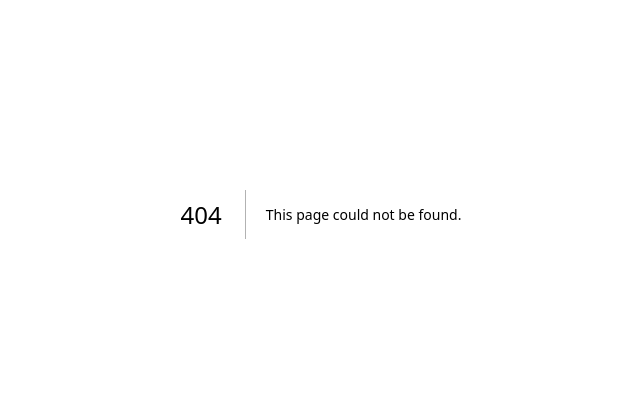
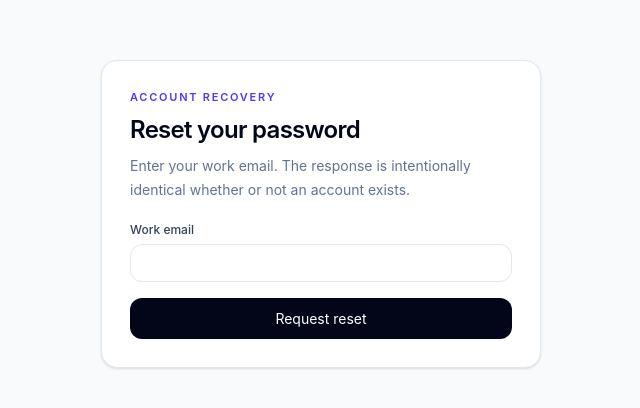
Before and after one commit to sajadcut/interview, a Next.js app in the folder apps/web/: page /forgot-password in a window 1280 px wide. Before the commit this address had no page. Shown: the part 186-594 px from the top of the page, without its empty margins (319-959 px from the left). Built offline with nearby package versions, Linux system fonts and the light colour scheme.

Commit message:
feat(auth): add password recovery request UI

```diff
--- /dev/null
+++ b/apps/web/app/forgot-password/page.tsx
@@ -0,0 +1,50 @@
+"use client";
+
+import { FormEvent, useState } from "react";
+
+export default function ForgotPasswordPage() {
+  const [email, setEmail] = useState("");
+  const [busy, setBusy] = useState(false);
+  const [done, setDone] = useState(false);
+  const [developmentToken, setDevelopmentToken] = useState<string | null>(null);
+
+  async function submit(event: FormEvent<HTMLFormElement>) {
+    event.preventDefault();
+    setBusy(true);
+    try {
+      const response = await fetch("/api/backend/auth/password-reset/request", {
+        method: "POST",
+        credentials: "same-origin",
+        headers: { "content-type": "application/json" },
+        body: JSON.stringify({ email }),
+      });
+      const payload = (await response.json().catch(() => null)) as { developmentToken?: string } | null;
+      if (payload?.developmentToken) setDevelopmentToken(payload.developmentToken);
+      setDone(true);
+    } finally {
+      setBusy(false);
+    }
+  }
+
+  return (
+    <main className="grid min-h-screen place-items-center bg-slate-50 px-4 py-10">
+      <section className="w-full max-w-[440px] rounded-2xl border border-slate-200 bg-white p-7 shadow-sm">
+        <div className="text-[11px] font-semibold uppercase tracking-[.16em] text-indigo-600">Account recovery</div>
+        <h1 className="mt-2 text-2xl font-semibold tracking-[-.03em] text-slate-950">Reset your password</h1>
+        <p className="mt-2 text-sm leading-6 text-slate-500">Enter your work email. The response is intentionally identical whether or not an account exists.</p>
+        {done ? (
+          <div className="mt-5 space-y-3">
+            <div className="rounded-xl bg-emerald-50 p-3 text-xs text-emerald-700">If the account is eligible, a reset link will be delivered.</div>
+            {developmentToken ? <a className="block rounded-xl border border-amber-200 bg-amber-50 p-3 text-xs font-semibold text-amber-800" href={`/reset-password?token=${encodeURIComponent(developmentToken)}`}>Development only: open reset link</a> : null}
+            <a className="text-xs font-semibold text-indigo-600" href="/login">Return to sign in</a>
+          </div>
+        ) : (
+          <form className="mt-5 space-y-4" onSubmit={submit}>
+            <label className="block text-xs font-medium text-slate-700">Work email<input type="email" required autoComplete="email" value={email} onChange={(event) => setEmail(event.target.value)} className="mt-1.5 w-full rounded-xl border border-slate-200 px-3 py-2.5 text-sm outline-none focus:border-indigo-400" /></label>
+            <button disabled={busy} className="w-full rounded-xl bg-slate-950 px-4 py-2.5 text-sm font-semibold text-white disabled:opacity-50" type="submit">{busy ? "Submitting…" : "Request reset"}</button>
+          </form>
+        )}
+      </section>
+    </main>
+  );
+}
```
